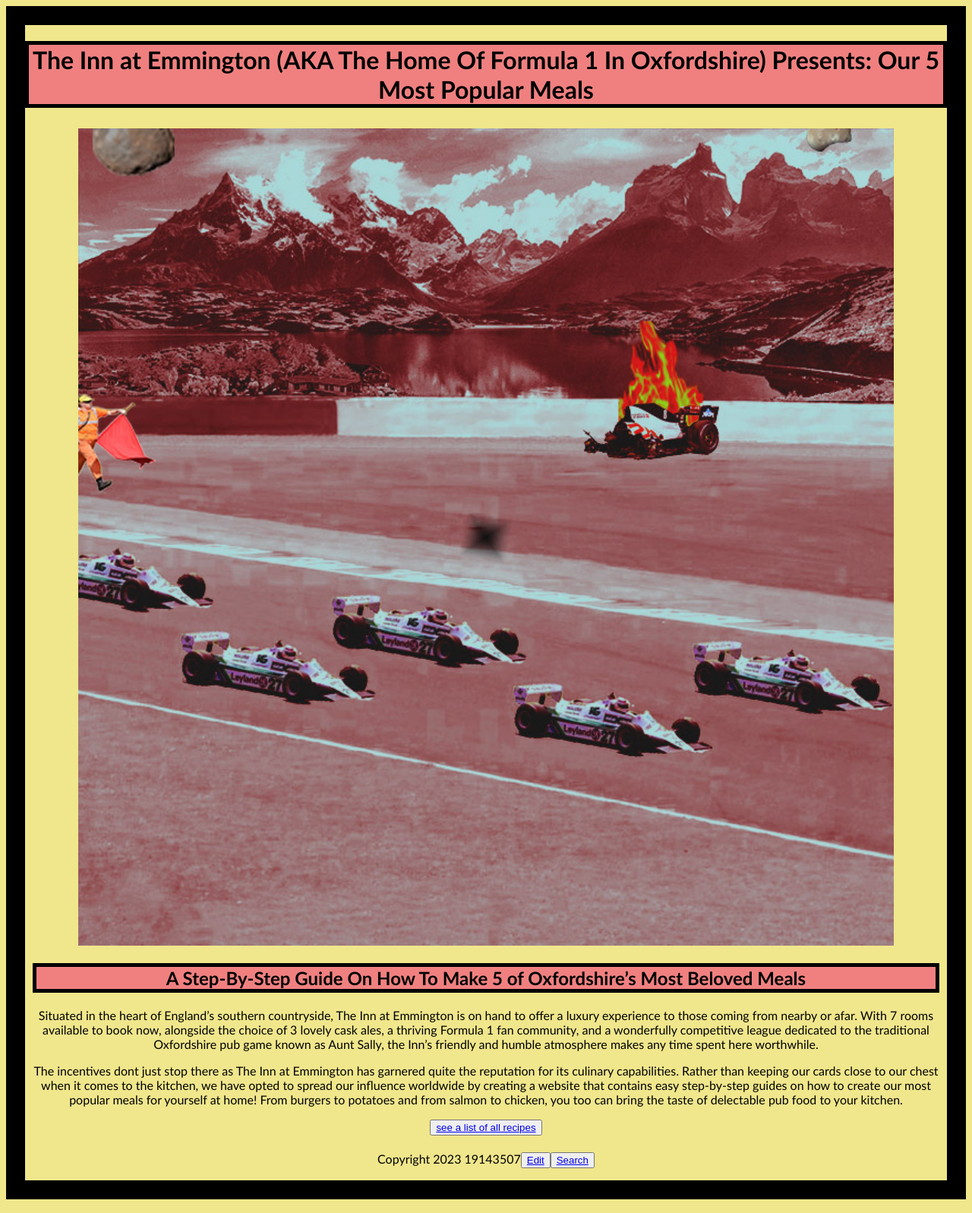
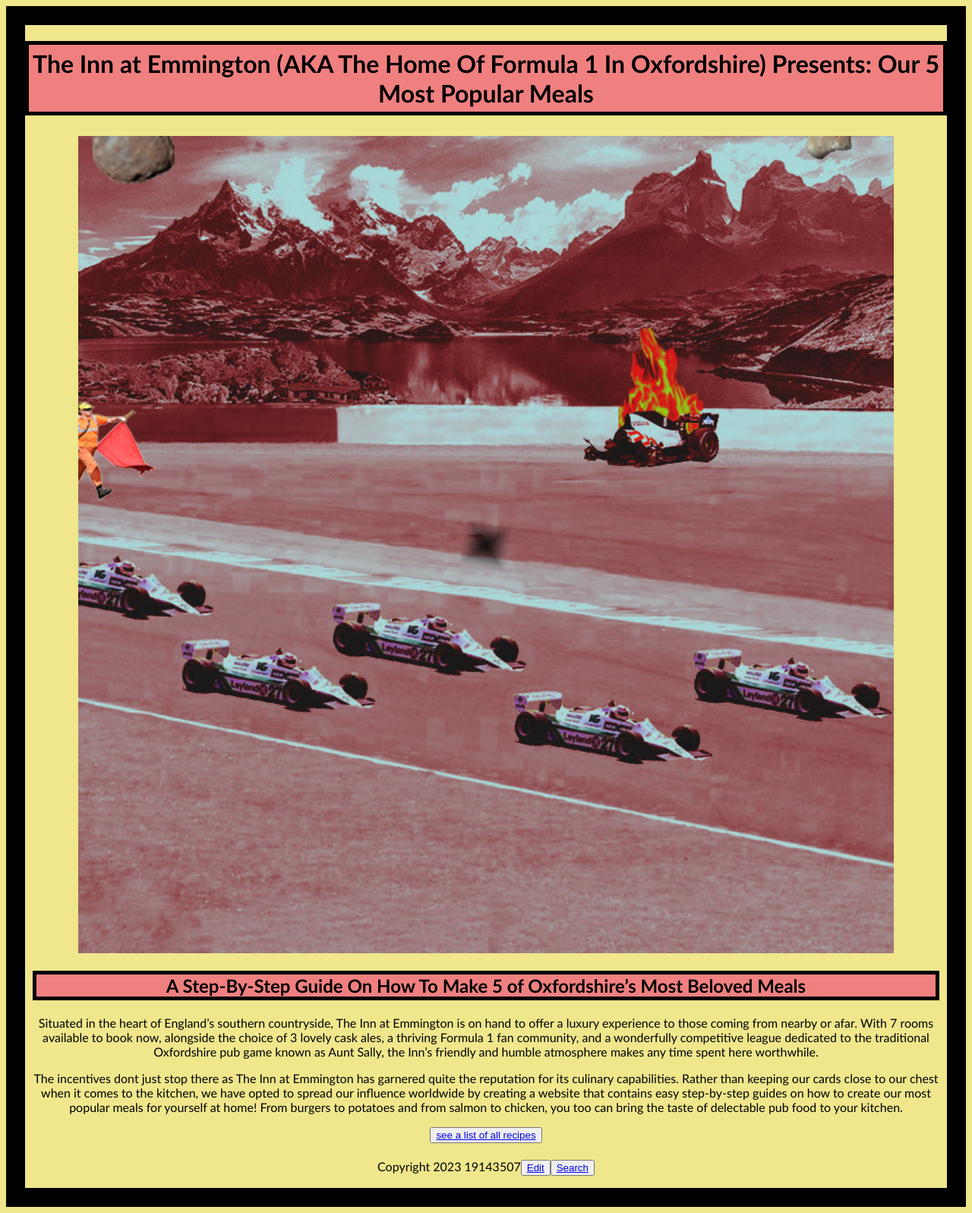
Before and after one commit to 19143507/inn-at-emmington, a Jekyll site: the page built from home/index.md, in a window 1280 px wide. Shown: the whole page at 76% size. Built offline with Jekyll 4.4.1, drawn with Linux system fonts in a browser that asks for light colours.

Commit message:
Update recipes.css

```diff
--- a/styles/recipes.css
+++ b/styles/recipes.css
@@ -1,5 +1,5 @@
 /*! CSS bare bones for recipes site */
-html {
+ html {
   font-family: 'Gill Sans', 'Gill Sans MT', Calibri, 'Trebuchet MS', sans-serif;
   -ms-text-size-adjust: 100%;
   -webkit-text-size-adjust: 100%;
@@ -16,6 +16,8 @@ h1 {
   text-align: center;
   background-color: lightcoral;
   border: 5px solid black;
+  padding-top: 5px;
+  padding-bottom: 5px;
 }
 
 h2 {
```
